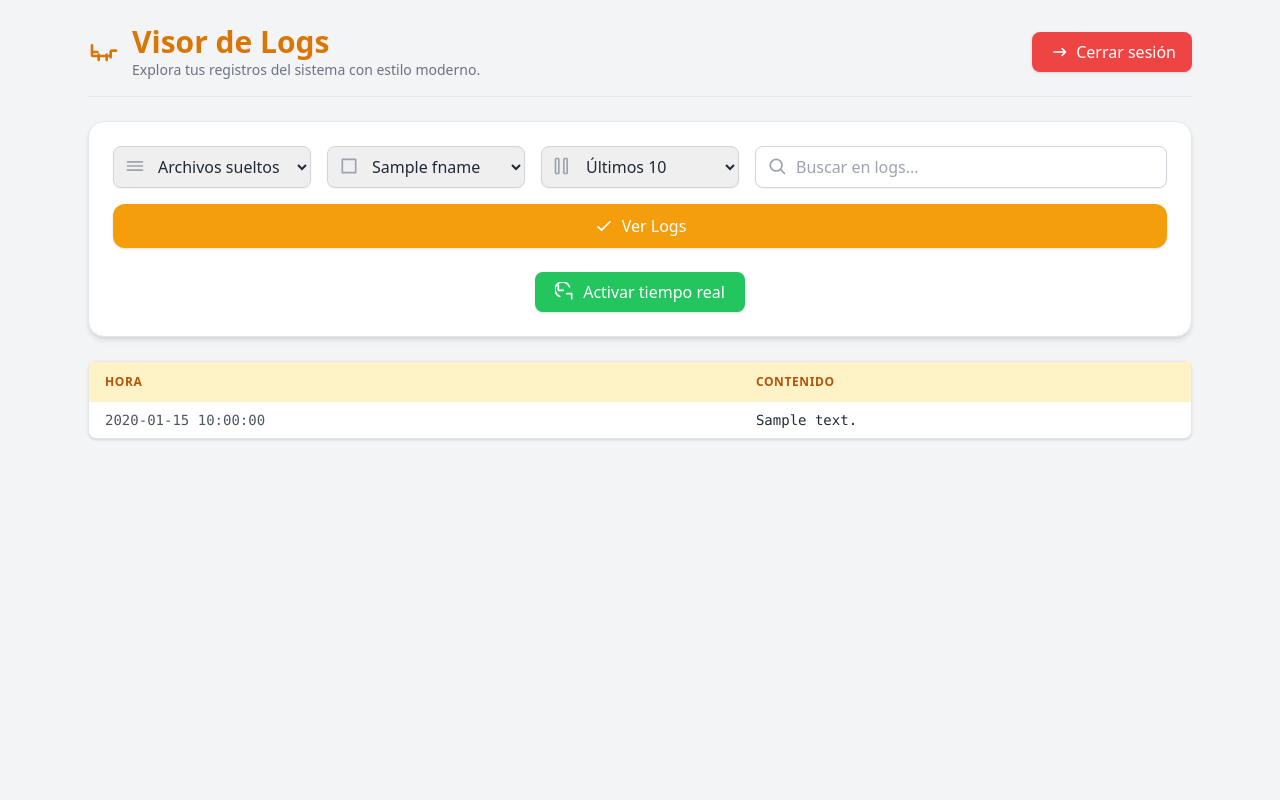
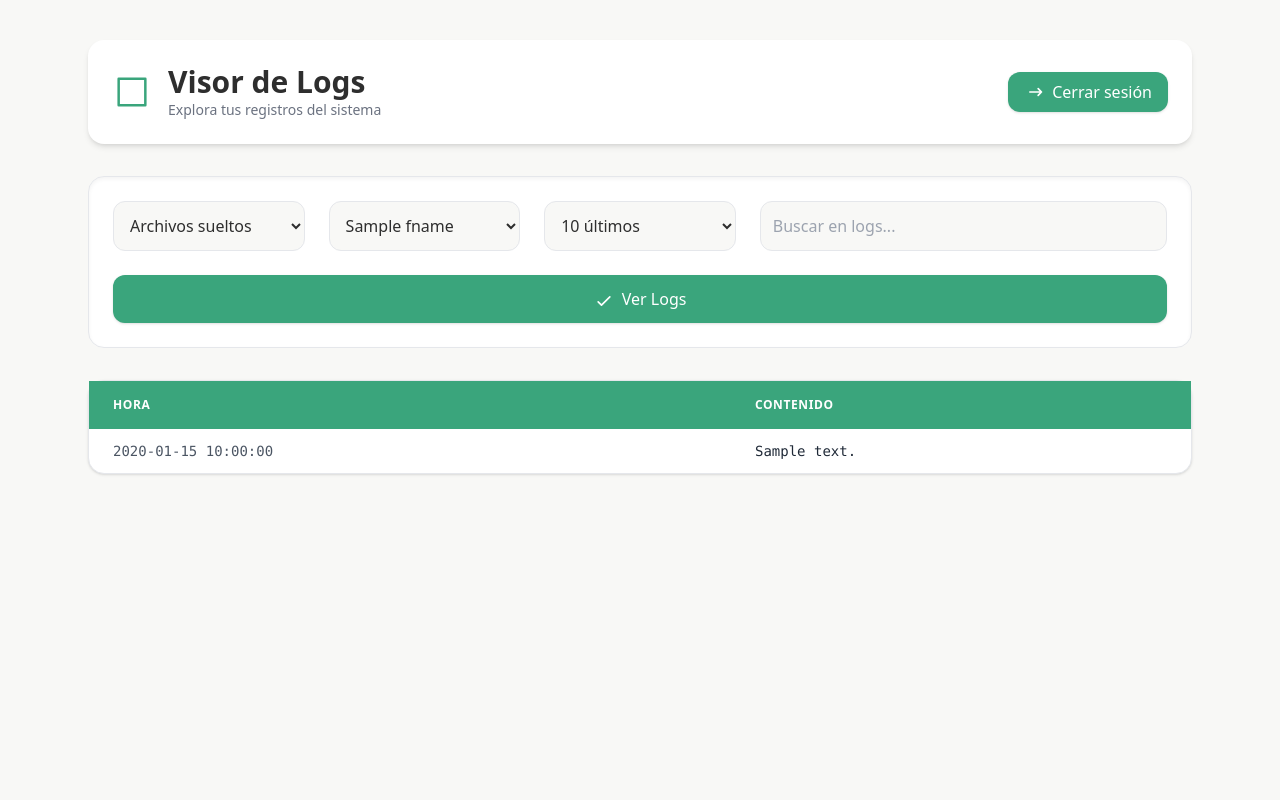
Before and after one commit to Osvaldo-Net/LogGuard, a Flask app: template app/templates/logs.html in a window 1280 px wide. Run offline with Flask 3, Linux system fonts and the light colour scheme; the template is opened without the code that fills it: most values are stand-ins (such as "Sample title", 1, 10 or a date in 2020); some libraries are stand-ins or nearby versions.

Commit message:
Update logs.html

```diff
--- a/app/templates/logs.html
+++ b/app/templates/logs.html
@@ -3,25 +3,39 @@
 <head>
 	<meta charset="UTF-8" />
 	<meta name="viewport" content="width=device-width, initial-scale=1.0" />
-	<title>Visor de Logs | LogViewer</title>
+	<title>Visor de Logs Moderno</title>
 	<link rel="icon" href="{{ url_for('static', filename='favicon.ico') }}" type="image/x-icon">
 	<script src="https://cdn.tailwindcss.com"></script>
+	<script>
+		tailwind.config = {
+		      theme: {
+		        extend: {
+		          colors: {
+		            "gris-mate": "#2e2e2e",
+		            "hueso": "#f8f8f6",
+		            "verde-mate": "#3aa57c",
+		            "verde-hover": "#2d7a60",
+		          }
+		        }
+		      }
+		    };
+
+	</script>
 </head>
-<body class="bg-gray-100 text-gray-800 min-h-screen font-sans">
-	<div class="max-w-6xl mx-auto p-6 space-y-6">
-
+<body class="bg-hueso text-gris-mate min-h-screen font-sans">
+	<div class="max-w-6xl mx-auto px-6 py-10 space-y-8">
 		<!-- Cabecera -->
-		<header class="flex justify-between items-center border-b pb-4">
-			<div class="flex items-center gap-3">
-				<svg class="w-8 h-8 text-amber-600" fill="none" stroke="currentColor" stroke-width="2" viewBox="0 0 24 24">
-          <path stroke-linecap="round" stroke-linejoin="round" d="M3 7v4a1 1 0 001 1h3m10 4v-4a1 1 0 011-1h3m-5 4H8m0 0H4a1 1 0 01-1-1v-4m5 4v4m6-4v4" />
+		<header class="flex justify-between items-center bg-white shadow-md p-6 rounded-2xl">
+			<div class="flex items-center gap-4">
+				<svg class="w-10 h-10 text-verde-mate" fill="none" stroke="currentColor" stroke-width="1.5" viewBox="0 0 24 24">
+          <path stroke-linecap="round" stroke-linejoin="round" d="M4 4h16v16H4z" />
         </svg>
 				<div>
-					<h1 class="text-3xl font-bold text-amber-600">Visor de Logs</h1>
-					<p class="text-sm text-gray-500">Explora tus registros del sistema con estilo moderno.</p>
+					<h1 class="text-3xl font-semibold">Visor de Logs</h1>
+					<p class="text-sm text-gray-500">Explora tus registros del sistema</p>
 				</div>
 			</div>
-			<a href="/logout" class="flex items-center gap-2 bg-red-500 hover:bg-red-600 text-white px-4 py-2 rounded-lg transition shadow">
+			<a href="/logout" class="flex items-center gap-2 bg-verde-mate hover:bg-verde-hover text-white px-4 py-2 rounded-xl transition shadow">
 				<svg class="w-5 h-5" fill="none" stroke="currentColor" stroke-width="2" viewBox="0 0 24 24">
           <path stroke-linecap="round" stroke-linejoin="round" d="M17 16l4-4m0 0l-4-4m4 4H7" />
         </svg> Cerrar sesión
@@ -29,143 +43,64 @@
 		</header>
 
 		<!-- Filtros -->
-		<section class="bg-white p-6 rounded-2xl shadow-md border space-y-4">
-			<form method="get" class="grid grid-cols-1 md:grid-cols-5 gap-4 items-center">
-
-				<!-- Directorio -->
-				<div class="relative">
-					<svg class="absolute left-3 top-2.5 w-5 h-5 text-gray-400" fill="none" stroke="currentColor" stroke-width="2" viewBox="0 0 24 24">
-        <path stroke-linecap="round" stroke-linejoin="round" d="M3 7h18M3 12h18M3 17h18" />
-      </svg>
-					<select name="dir" onchange="this.form.submit()" class="w-full pl-10 pr-3 py-2 border border-gray-300 rounded-lg shadow-sm focus:outline-none focus:ring-2 focus:ring-amber-400">
+		<section class="bg-white shadow-inner p-6 rounded-2xl border space-y-6">
+			<form method="get" class="grid grid-cols-1 md:grid-cols-5 gap-6">
+				<select name="dir" onchange="this.form.submit()" class="col-span-1 md:col-span-1 p-3 border rounded-xl bg-hueso">
           <option value="">Archivos sueltos</option>
           {% for d in available_dirs %}
             <option value="{{ d }}" {% if d == selected_dir %}selected{% endif %}>{{ d }}</option>
           {% endfor %}
         </select>
-				</div>
 
-				<!-- Archivo -->
-				<div class="relative">
-					<svg class="absolute left-3 top-2.5 w-5 h-5 text-gray-400" fill="none" stroke="currentColor" stroke-width="2" viewBox="0 0 24 24">
-        <path stroke-linecap="round" stroke-linejoin="round" d="M4 4v16h16V4H4z" />
-      </svg>
-					<select name="file" class="w-full pl-10 pr-3 py-2 border border-gray-300 rounded-lg shadow-sm focus:outline-none focus:ring-2 focus:ring-amber-400">
+				<select name="file" class="col-span-1 md:col-span-1 p-3 border rounded-xl bg-hueso">
           {% for fname in available_logs %}
             <option value="{{ fname }}" {% if fname == selected_log_file %}selected{% endif %}>{{ fname }}</option>
           {% endfor %}
         </select>
-				</div>
 
-				<!-- Límite -->
-				<div class="relative">
-					<svg class="absolute left-3 top-2.5 w-5 h-5 text-gray-400" fill="none" stroke="currentColor" stroke-width="2" viewBox="0 0 24 24">
-        <path stroke-linecap="round" stroke-linejoin="round" d="M3 4a1 1 0 011-1h2a1 1 0 011 1v16a1 1 0 01-1 1H4a1 1 0 01-1-1V4zm10 0a1 1 0 011-1h2a1 1 0 011 1v16a1 1 0 01-1 1h-2a1 1 0 01-1-1V4z" />
-      </svg>
-					<select name="limit" class="w-full pl-10 pr-3 py-2 border border-gray-300 rounded-lg shadow-sm focus:outline-none focus:ring-2 focus:ring-amber-400">
-        <option value="10" {% if selected_limit == '10' %}selected{% endif %}>Últimos 10</option>
-        <option value="20" {% if selected_limit == '20' %}selected{% endif %}>Últimos 20</option>
-        <option value="50" {% if selected_limit == '50' %}selected{% endif %}>Últimos 50</option>
+				<select name="limit" class="col-span-1 md:col-span-1 p-3 border rounded-xl bg-hueso">
+          <option value="10" {% if selected_limit == '10' %}selected{% endif %}>10 últimos</option>
+          <option value="20" {% if selected_limit == '20' %}selected{% endif %}>20 últimos</option>
+          <option value="50" {% if selected_limit == '50' %}selected{% endif %}>50 últimos</option>
           <option value="all" {% if selected_limit == 'all' %}selected{% endif %}>Todos</option>
         </select>
-				</div>
 
-				<!-- Búsqueda -->
-				<div class="relative md:col-span-2">
-					<svg class="absolute left-3 top-2.5 w-5 h-5 text-gray-400" fill="none" stroke="currentColor" stroke-width="2" viewBox="0 0 24 24">
-        <path stroke-linecap="round" stroke-linejoin="round" d="M21 21l-4.35-4.35M11 18a7 7 0 100-14 7 7 0 000 14z" />
-      </svg>
-					<input type="text" name="search" placeholder="Buscar en logs..." value="{{ search_term or '' }}" class="w-full pl-10 pr-4 py-2 border border-gray-300 rounded-lg shadow-sm focus:outline-none focus:ring-2 focus:ring-amber-400" />
-				</div>
+				<input type="text" name="search" placeholder="Buscar en logs..." value="{{ search_term or '' }}" class="col-span-1 md:col-span-2 p-3 border rounded-xl bg-hueso" />
 
-				<!-- Botón -->
-				<div class="md:col-span-5">
-					<button type="submit" class="w-full flex justify-center items-center gap-2 bg-amber-500 hover:bg-amber-600 text-white font-medium py-2.5 rounded-xl shadow transition">
-        <svg class="w-5 h-5" fill="none" stroke="currentColor" stroke-width="2" viewBox="0 0 24 24">
+				<button type="submit" class="col-span-1 md:col-span-5 bg-verde-mate hover:bg-verde-hover text-white py-3 rounded-xl font-medium transition shadow">
+          <svg class="w-5 h-5 inline-block mr-1" fill="none" stroke="currentColor" stroke-width="2" viewBox="0 0 24 24">
             <path stroke-linecap="round" stroke-linejoin="round" d="M5 13l4 4L19 7" />
           </svg>
           Ver Logs
         </button>
-				</div>
 			</form>
-
-			<!-- Botón tiempo real -->
-			<div class="text-center pt-2">
-				<button id="toggleRealtime" class="flex justify-center items-center gap-2 mx-auto bg-green-500 hover:bg-green-600 text-white px-5 py-2 rounded-lg shadow transition">
-      <svg id="rtIcon" class="w-5 h-5" fill="none" stroke="currentColor" stroke-width="2" viewBox="0 0 24 24">
-        <path stroke-linecap="round" stroke-linejoin="round" d="M4 4v6h6M20 20v-6h-6M5.64 17.36A9 9 0 1117.36 5.64" />
-      </svg>
-      Activar tiempo real
-    </button>
-			</div>
 		</section>
 
-		{% if error %}
-		<div class="bg-red-100 text-red-700 border border-red-300 px-4 py-3 rounded-lg shadow text-center">
-			{{ error }}
-		</div>
-		{% endif %}
-
-		<!-- Tabla de logs -->
-		<section class="bg-white rounded-lg shadow border">
+		<!-- Tabla -->
+		<section class="bg-white rounded-2xl shadow border">
 			{% if log_data %}
 			<div class="overflow-x-auto">
 				<table class="min-w-full text-sm text-left">
-					<thead class="bg-amber-100 text-amber-700 text-xs uppercase tracking-wider">
+					<thead class="bg-verde-mate text-white text-xs uppercase tracking-wider">
 						<tr>
-							<th class="px-4 py-3">Hora</th>
-							<th class="px-4 py-3">Contenido</th>
+							<th class="px-6 py-4">Hora</th>
+							<th class="px-6 py-4">Contenido</th>
 						</tr>
 					</thead>
-					<tbody class="divide-y divide-gray-100">
+					<tbody class="divide-y divide-gray-200">
 						{% for line in log_data %}
 						<tr class="hover:bg-gray-50 transition">
-							<td class="px-4 py-2 font-mono text-gray-600">{{ line.timestamp }}</td>
-							<td class="px-4 py-2 font-mono text-gray-800">{{ line.content }}</td>
+							<td class="px-6 py-3 font-mono text-gray-600">{{ line.timestamp }}</td>
+							<td class="px-6 py-3 font-mono text-gray-800">{{ line.content }}</td>
 						</tr>
 						{% endfor %}
 					</tbody>
 				</table>
 			</div>
 			{% else %}
-			<p class="text-center text-gray-500 p-4">No se encontraron entradas en el log o no se seleccionó ningún archivo de log.</p>
+			<p class="text-center text-gray-500 p-6">No se encontraron entradas en el log.</p>
 			{% endif %}
 		</section>
 	</div>
-
-	<script>
-		let realtime = false;
-		    let intervalId = null;
-		    const btn = document.getElementById('toggleRealtime');
-
-		    btn.addEventListener('click', () => {
-		      realtime = !realtime;
-		      btn.classList.toggle("bg-green-500");
-		      btn.classList.toggle("bg-red-500");
-		      btn.classList.toggle("hover:bg-green-600");
-		      btn.classList.toggle("hover:bg-red-600");
-		      btn.innerHTML = realtime ?
-		        `<svg class='w-5 h-5' fill='none' stroke='currentColor' stroke-width='2' viewBox='0 0 24 24'><path stroke-linecap='round' stroke-linejoin='round' d='M17 16l4-4m0 0l-4-4m4 4H7'/></svg> Desactivar tiempo real`
-		        :
-		        `<svg class='w-5 h-5' fill='none' stroke='currentColor' stroke-width='2' viewBox='0 0 24 24'><path stroke-linecap='round' stroke-linejoin='round' d='M4 4v6h6M20 20v-6h-6M5.64 17.36A9 9 0 1117.36 5.64'/></svg> Activar tiempo real`;
-
-		      if (realtime) {
-		        intervalId = setInterval(() => {
-		          fetch(window.location.href)
-		            .then(res => res.text())
-		            .then(html => {
-		              const parser = new DOMParser();
-		              const doc = parser.parseFromString(html, "text/html");
-		              const newTable = doc.querySelector("table");
-		              const oldTable = document.querySelector("table");
-		              if (newTable && oldTable) oldTable.innerHTML = newTable.innerHTML;
-		            });
-		        }, 5000);
-		      } else {
-		        clearInterval(intervalId);
-		      }
-		    });
-
-	</script>
 </body>
 </html>
```
Lines whose indentation alone changed are shown as unchanged.
